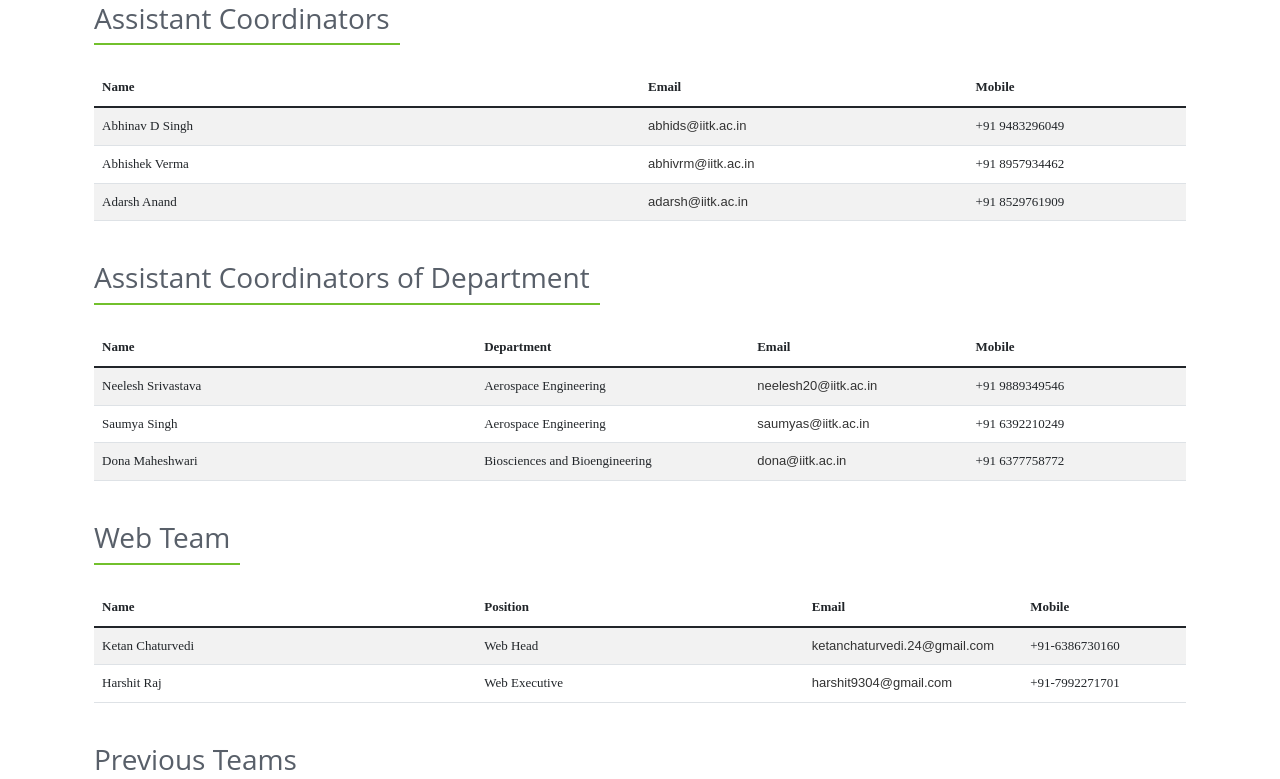
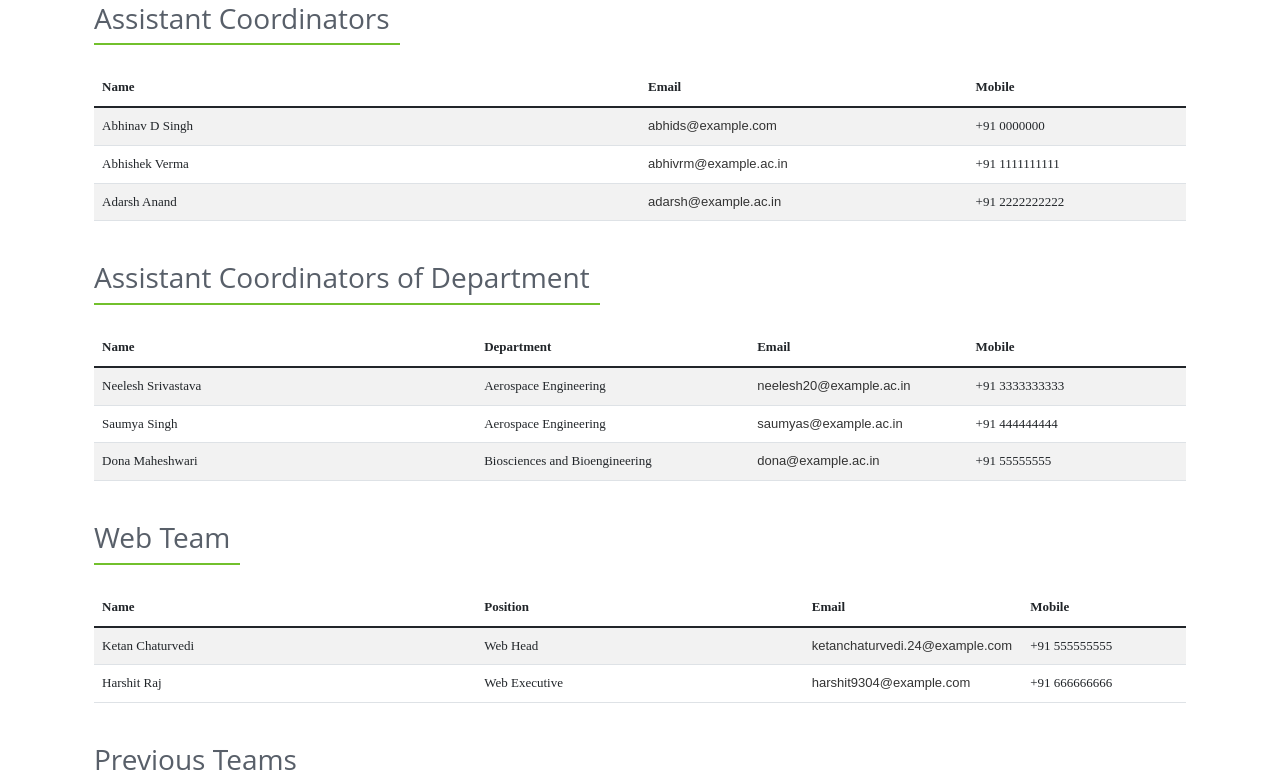
Before and after one commit to urvishajain/Recruitment-Automation-System-, a Django app: page /contacts in a window 1280 px wide. Shown: the part 1327-2106 px from the top of the page. Run offline with Django 3.2, Linux system fonts and the light colour scheme; some libraries are stand-ins or nearby versions.

Commit message:
Update contacts.html
Update

```diff
--- a/home/templates/home/contacts.html
+++ b/home/templates/home/contacts.html
@@ -172,18 +172,18 @@ font-family: 'Helvetica Neue,Helvetica,Arial,sans-serif;'">
                         <tbody>
                                 <tr >
                                         <td >Abhinav D Singh</td>
-                                        <td ><a href="mailto:abhids@iitk.ac.in" style="text-decoration: none; color: #333333 ;"> abhids@iitk.ac.in   </a></td>
-                                        <td >+91 9483296049</td>
+                                        <td ><a href="..." style="text-decoration: none; color: #333333 ;"> abhids@example.com   </a></td>
+                                        <td >+91 0000000</td>
                                 </tr>
                                 <tr>
                                         <td >Abhishek Verma </td>
-                                        <td ><a href="mailto:abhivrm@iitk.ac.in" style="text-decoration: none; color: #333333 ;"> abhivrm@iitk.ac.in</a></td>
-                                        <td >+91 8957934462</td>
+                                        <td ><a href="mailto:abhivrm@example.ac.in" style="text-decoration: none; color: #333333 ;"> abhivrm@example.ac.in</a></td>
+                                        <td >+91 1111111111</td>
                                 </tr>
                                 <tr>
                                     <td >Adarsh Anand </td>
-                                    <td ><a href="mailto:adarsh@iitk.ac.in" style="text-decoration: none; color: #333333 ;"> adarsh@iitk.ac.in </a></td>
-                                    <td >+91 8529761909</td>
+                                    <td ><a href="......" style="text-decoration: none; color: #333333 ;"> adarsh@example.ac.in </a></td>
+                                    <td >+91 2222222222</td>
                                 </tr>
 
                 </tbody>
@@ -210,20 +210,20 @@ font-family: 'Helvetica Neue,Helvetica,Arial,sans-serif;'">
                     <tr>
                         <td> Neelesh Srivastava </td>
                         <td> Aerospace Engineering </td>
-                        <td> <a href="mailto:neelesh20@iitk.ac.in" style="text-decoration: none; color: #333333 ;"> neelesh20@iitk.ac.in </a> </td>
-                        <td> +91 9889349546 </td>
+                        <td> <a href="........" style="text-decoration: none; color: #333333 ;"> neelesh20@example.ac.in </a> </td>
+                        <td> +91 3333333333 </td>
                 </tr>
                 <tr>
                         <td> Saumya Singh </td>
                         <td> Aerospace Engineering </td>
-                        <td> <a href="mailto:saumyas@iitk.ac.in" style="text-decoration: none; color: #333333 ;"> saumyas@iitk.ac.in </a> </td>
-                        <td> +91 6392210249 </td>
+                        <td> <a href="......" style="text-decoration: none; color: #333333 ;"> saumyas@example.ac.in </a> </td>
+                        <td> +91 444444444 </td>
                 </tr>
                 <tr>
                     <td> Dona Maheshwari </td>
                     <td> Biosciences and Bioengineering </td>
-                    <td> <a href="mailto:dona@iitk.ac.in" style="text-decoration: none; color: #333333 ;"> dona@iitk.ac.in </a> </td>
-                    <td> +91 6377758772 </td>
+                    <td> <a href="...." style="text-decoration: none; color: #333333 ;"> dona@example.ac.in </a> </td>
+                    <td> +91 55555555 </td>
             </tr>
             </tbody>
         </table>
@@ -248,14 +248,14 @@ font-family: 'Helvetica Neue,Helvetica,Arial,sans-serif;'">
                     <tr >
                             <td> Ketan Chaturvedi</td>
                             <td> Web Head</td>
-                            <td> <a href="mailto:ketanchaturvedi.24@gmail.com" style="text-decoration: none; color: #333333 ;"> ketanchaturvedi.24@gmail.com</a></td>
-                            <td> +91-6386730160</td>
+                            <td> <a href="........" style="text-decoration: none; color: #333333 ;"> ketanchaturvedi.24@example.com</a></td>
+                            <td> +91 555555555</td>
                     </tr>
                     <tr >
                             <td>Harshit Raj</td>
                             <td> Web Executive</td>
-                            <td> <a href="mailto:harshit9304@gmail.com" style="text-decoration: none; color: #333333 ;">harshit9304@gmail.com</a></td>
-                            <td> +91-7992271701</td>
+                            <td> <a href="mailto:harshit9304@example.com" style="text-decoration: none; color: #333333 ;">harshit9304@example.com</a></td>
+                            <td> +91 666666666</td>
                     </tr>
                 </tbody>
             </table>
@@ -277,13 +277,13 @@ font-family: 'Helvetica Neue,Helvetica,Arial,sans-serif;'">
                 </thead>
                 <tbody>
                         <tr>
-                        <td ><a href="team_2020.html" style="text-decoration: none; color: #333333 ;"> Team 2020-21</td>
+                        <td ><a href="..." style="text-decoration: none; color: #333333 ;"> Team 2020-21</td>
                         </tr>
                         <tr>
-                        <td ><a href="team_2019.html"style="text-decoration: none; color: #333333 ;"> Team 2019-20</td>
+                        <td ><a href="....."style="text-decoration: none; color: #333333 ;"> Team 2019-20</td>
                         </tr>
                         <tr>
-                        <td> <a href="team_2018.html"style="text-decoration: none; color: #333333 ;"> Team 2018-19 </td>
+                        <td> <a href="......"style="text-decoration: none; color: #333333 ;"> Team 2018-19 </td>
                         </tr>
 
 
@@ -314,7 +314,7 @@ font-family: 'Helvetica Neue,Helvetica,Arial,sans-serif;'">
                             margin-inline-start: 0px;
                             margin-inline-end: 0px;"><h3>Getting Here</h3></div>
                             <div class="row-fluid">
-                                    <a href="https://www.google.com/search?gs_ssp=eJzj4tLP1TcwNyurzDY1YPQSyU1NyVRITiwoVijNyyxLLSrOLKkEALVHC4M&q=medi+caps+university&oq=&aqs=chrome.4.35i39i362l4j46i39i362j35i39i362l3...8.65578985j0j15&sourceid=chrome&ie=UTF-8#" class="btn-u" style="    padding: 4px 13px;vertical-align: middle;background: #72c02c;font-size: 14px;    position: relative;     display: inline-block;    color: #fff !important;text-decoration: none !important;">Directions </a>
+                                    <a href="https://www.google.com/maps/dir/22.0472509,75.7255187/Medi-Caps+University,+A.B.+Road,+Pigdamber,+Rau,+Indore,+Madhya+Pradesh+453331,+India/@22.3331534,75.4760318,10z/data=!3m1!4b1!4m9!4m8!1m1!4e1!1m5!1m1!1s0x3962f958dcb7169d:0xd877c12078e50f0f!2m2!1d75.8035907!2d22.6210224" class="btn-u" style="    padding: 4px 13px;vertical-align: middle;background: #72c02c;font-size: 14px;    position: relative;     display: inline-block;    color: #fff !important;text-decoration: none !important;">Directions </a>
                             </div>
                     </div>
             </div>
```
